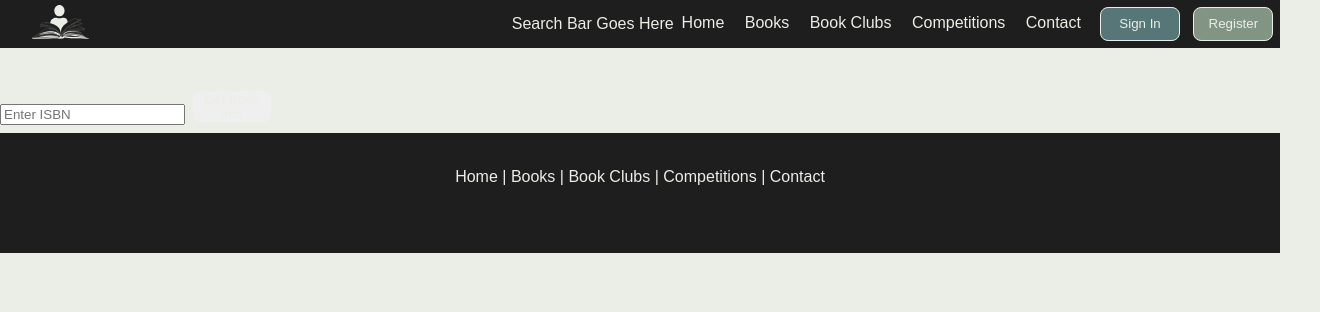
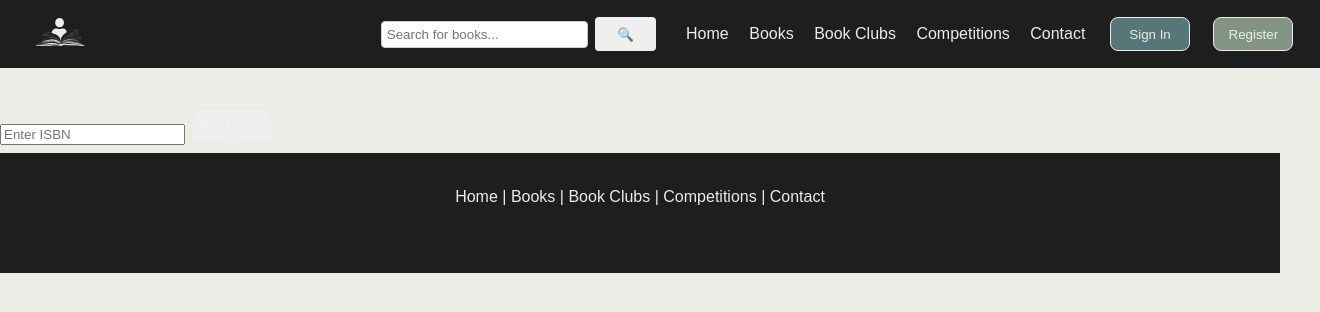
Before and after one commit to ehhurst/social-books, a React (Vite) app in the folder frontend/: page / in a window 1280 px wide. Shown: the top 312 px of the page, 1320 px wide, since content can reach past the window. Built offline with nearby package versions, Linux system fonts and the light colour scheme.

Commit message:
Search Component implemented; dynamic category handling added; loading state implemented; additional error handling for failed API requests; optimized API calls

```diff
--- a/frontend/src/assets/css/AppHeader.css
+++ b/frontend/src/assets/css/AppHeader.css
@@ -6,15 +6,58 @@ header {
     display: flex;
     align-items: center;
     justify-content: space-between;
+    padding: 0 1.5em;
 }
 
 /* Logo styles */
 header img {
     width: 50%;
-    margin-left: 2em;
+    margin-left: 1em;
     max-height: 6vh;
 }
 
+/* Adjustment to spacing */
+.app-header {
+    display: flex;
+    align-items: center;
+    justify-content: space-between;
+    padding: 10px 20px;
+    background-color: #1e1e1e;
+}
+
+ /* Navigation and buttons container */
+.header-content {
+    display: flex;
+    align-items: center;
+    gap:10px;
+}
+
+/* Search bar styles */
+.search-bar {
+    flex-grow: 1;
+    max-width: 300px;
+    display: flex;
+    align-items: center;
+    /* background-color: white; */
+    border-radius: 4px;
+    padding: 5px;
+}
+
+.search-bar input {
+    width: 100%;
+    padding: 5px;
+    border: 1px solid #ccc;
+    border-radius: 4px;
+}
+
+.search-bar button {
+    /* background-color: #007bff; */
+    color: white;
+    border: none;
+    border-radius: 4px;
+    padding: 5px 10px;
+    cursor: pointer;
+}
 button {
     width: 6em;
     height: 2.5em;
--- a/frontend/src/components/AppHeader.tsx
+++ b/frontend/src/components/AppHeader.tsx
@@ -4,18 +4,19 @@ import AppLogo from '../assets/images/logo.svg'
 import {Link, useNavigate} from 'react-router-dom'
 import NavBar from './NavBar';
 
+import SearchBar from "./SearchBar";
 
 function AppHeader() {
     const nav = useNavigate();
 
     return(
-        <header>
+        <header className="app-header">
             <Link to="/">
                 <img src={AppLogo}
                 alt="Logo"/>
             </Link>
-            <div>
-                <p id="search">Search Bar Goes Here</p>
+            <div className='header-content'>
+                <SearchBar/>  {/* Search bar component */}
                 <NavBar/>
                 <button className='primary' onClick={() => nav("login")}>Sign In</button>
                 <button className='secondary' onClick={() => nav("register")}>Register</button>
--- a/frontend/src/components/CategoryBookListPage.tsx
+++ b/frontend/src/components/CategoryBookListPage.tsx
@@ -1,4 +1,4 @@
-import { useParams } from "react-router-dom";
+import { useParams, useSearchParams } from "react-router-dom";
 import { useState, useEffect } from "react";
 import axios from 'axios'
 import {BookItem} from '../types'
@@ -8,32 +8,83 @@ import '../assets/css/global.css'
 
 
 function CategoryBookListPage() {
-    const category = "fiction"
-    const [bookList, setBookList] = useState([]);
+    // const category = "fiction"
+    const {category} = useParams(); // Fetch category dynamically from URL
+    const [searchParams] = useSearchParams();   // Handle search query
+    const searchTerm = searchParams.get("search") || "";
+
+    const [bookList, setBookList] = useState<BookItem[]>([]);
+    const[loading, setLoading] = useState(true); // Add loading state
+    const[error, setError] = useState<string | null>(null); // Handle errors gracefully
 
     useEffect(() => {
-        axios.get(`http://127.0.0.1:5000/search?subject=${category}`,
-            {headers: {
-            "Content-Type": "application/json"
-        }
-      })
-        .then((response) => setBookList(response.data))
-        .catch(console.error)
-        }, [category]);
+        setLoading(true);
+        setError(null);
+
+        const fetchBooks = async () => {
+            try {
+                const queryParam = searchTerm ? `q=${searchTerm}` : `subject=${category || "fiction"}`;
+                const response = await axios.get(`http://127.0.0.1:5000/search?${queryParam}`, {
+                    headers: { "Content-Type": "application/json" }
+                });
+                setBookList(response.data);
+            } catch (error) {
+                console.error(error);
+                setError("Failed to load books. Please try again later.");
+            } finally {
+                setLoading(false);
+            }
+        };
+
+        fetchBooks();
+    }, [category, searchTerm]); // Re-fetch books when category or search term changes
+
+    // useEffect(() => {
+    //     axios.get(`http://127.0.0.1:5000/search?subject=${category}`,
+    //         {headers: {
+    //         "Content-Type": "application/json"
+    //     }
+    //   })
+    //     .then((response) => setBookList(response.data))
+    //     .catch(console.error)
+    //     }, [category]);
 
 
     return(
         <main>
             <div id="page-header">
-                <h2>{category} Books</h2>
-            </div>
-            <ul id="book-list">
+            <h2>{searchTerm ? `Search results for "${searchTerm}"` : `${category || "Fiction"} Books`}</h2>
+                        </div>
+
+                        {loading && <p>Loading books...</p>} {/* Show loading state */}
+                        {error && <p style={{ color: "red" }}>{error}</p>} {/* Show error message */}
+
+            {/* <ul id="book-list">
                 {bookList.map((book:BookItem) =>
                     <CategoryBookBox title={book.title} author={book.author} work_ID={book.work_ID} img_S={book.img_S} img_M={book.img_M} img_L={book.img_L} description={book.description} reading_Time={book.reading_Time}/>)}
+            </ul> */}
+
+            <ul id="book-list">
+                {bookList.length > 0 ? (
+                    bookList.map((book: BookItem) => (
+                        <CategoryBookBox
+                            key={book.work_ID}
+                            title={book.title}
+                            author={book.author}
+                            work_ID={book.work_ID}
+                            img_S={book.img_S}
+                            img_M={book.img_M}
+                            img_L={book.img_L}
+                            description={book.description}
+                            reading_Time={book.reading_Time}
+                        />
+                    ))
+                ) : (
+                    !loading && !error && <p>No books found.</p>
+                                    )}
             </ul>
         </main>
-    )
-
+    );
 }
 
 export default CategoryBookListPage;
--- a/frontend/src/components/SearchBar.tsx
+++ b/frontend/src/components/SearchBar.tsx
@@ -1,13 +1,30 @@
+import { useState } from 'react';
+import { useNavigate } from 'react-router-dom';
+
 import '../assets/css/SearchBar.css'
 // import '../assets/css/global.css'
 
 function SearchBar() {
-    return(
-    <search>
+    const [searchTerm, setSearchTerm] = useState("");
+    const navigate = useNavigate();
 
+    const handleSearch = (e: React.FormEvent) => {
+        e.preventDefault();
+        if (searchTerm.trim() === "")  return; // Don't navigate if search term is empty
 
-    </search>
-    );
+        navigate(`/books?search=${encodeURIComponent(searchTerm)}`);
+    };
+
+        return(
+            <form className="search-bar" onSubmit={handleSearch}>
+                <input
+                    type="text"
+                    placeholder = "Search for books..."
+                    value={searchTerm}
+                    onChange={(e) => setSearchTerm(e.target.value)}
+                />
+                <button type="submit">🔍</button>
+            </form>
+        );
 }
-
 export default SearchBar;
```
Also changed, not shown: 2 other files (tests, documents, lock files or other folders).
